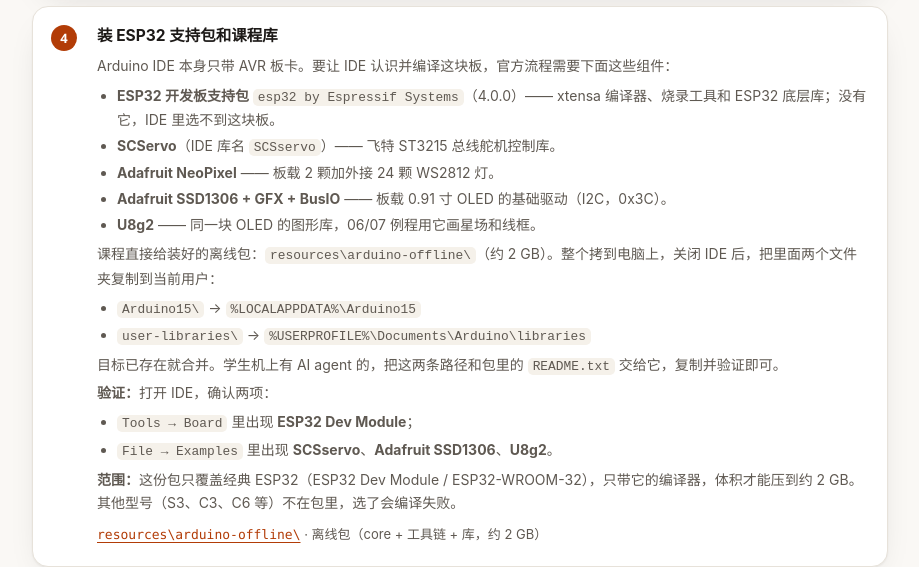
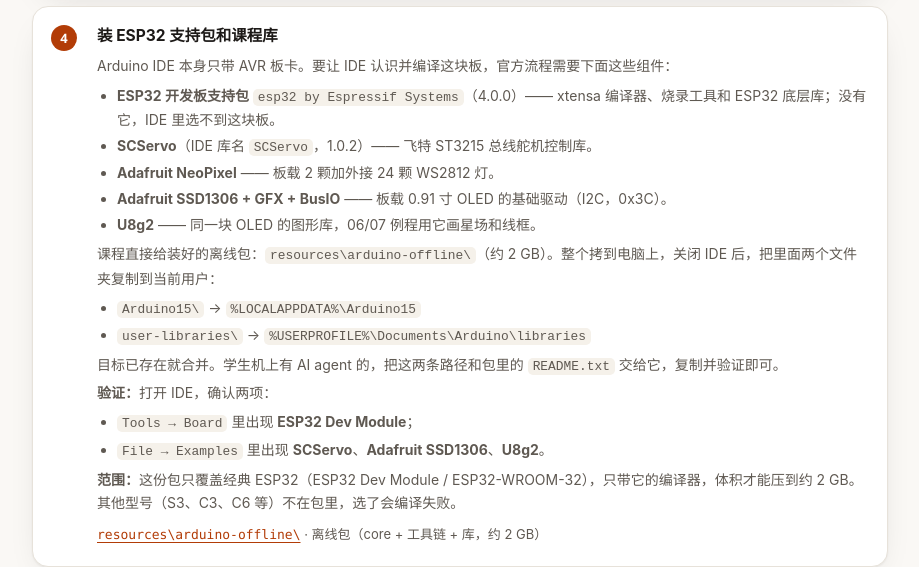
Before and after one commit to ywbdxxm/LT100, a plain HTML site: page web/index.html in a window 1280 px wide. Shown: the part 9780-10347 px from the top of the page, without its empty margins (180-1099 px from the left). Drawn offline with Linux system fonts and the light colour scheme.

Commit message:
Sync SCServo 1.0.2 into offline course bundle
Update the local Arduino library and resources/arduino-offline copy to SCServo 1.0.2, verify STSCL/Ping at 292265 B / 22% flash and 23248 B RAM, and fix the library name in the web setup steps.

Co-Authored-By: Claude Code <noreply@anthropic.com>

```diff
--- a/web/index.html
+++ b/web/index.html
@@ -358,7 +358,7 @@
         <p>Arduino IDE 本身只带 AVR 板卡。要让 IDE 认识并编译这块板，官方流程需要下面这些组件：</p>
         <ul>
           <li><b>ESP32 开发板支持包</b> <code>esp32 by Espressif Systems</code>（4.0.0）—— xtensa 编译器、烧录工具和 ESP32 底层库；没有它，IDE 里选不到这块板。</li>
-          <li><b>SCServo</b>（IDE 库名 <code>SCSservo</code>）—— 飞特 ST3215 总线舵机控制库。</li>
+          <li><b>SCServo</b>（IDE 库名 <code>SCServo</code>，1.0.2）—— 飞特 ST3215 总线舵机控制库。</li>
           <li><b>Adafruit NeoPixel</b> —— 板载 2 颗加外接 24 颗 WS2812 灯。</li>
           <li><b>Adafruit SSD1306 + GFX + BusIO</b> —— 板载 0.91 寸 OLED 的基础驱动（I2C，0x3C）。</li>
           <li><b>U8g2</b> —— 同一块 OLED 的图形库，06/07 例程用它画星场和线框。</li>
@@ -372,7 +372,7 @@
         <p><b>验证：</b>打开 IDE，确认两项：</p>
         <ul>
           <li><code>Tools → Board</code> 里出现 <b>ESP32 Dev Module</b>；</li>
-          <li><code>File → Examples</code> 里出现 <b>SCSservo</b>、<b>Adafruit SSD1306</b>、<b>U8g2</b>。</li>
+          <li><code>File → Examples</code> 里出现 <b>SCServo</b>、<b>Adafruit SSD1306</b>、<b>U8g2</b>。</li>
         </ul>
         <p><b>范围：</b>这份包只覆盖经典 ESP32（ESP32 Dev Module / ESP32-WROOM-32），只带它的编译器，体积才能压到约 2 GB。其他型号（S3、C3、C6 等）不在包里，选了会编译失败。</p>
 
```
Also changed, not shown: 1 other file.
